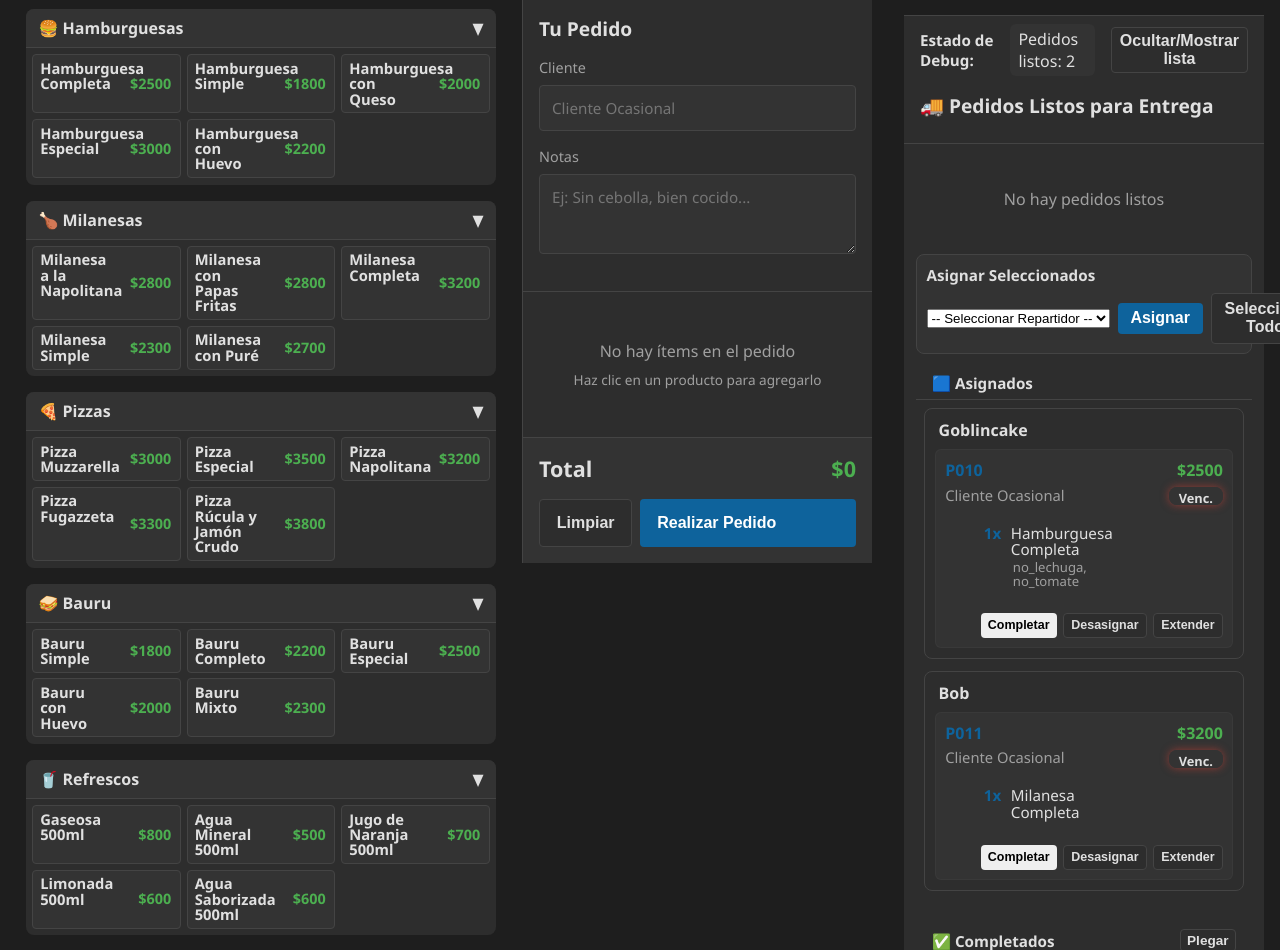
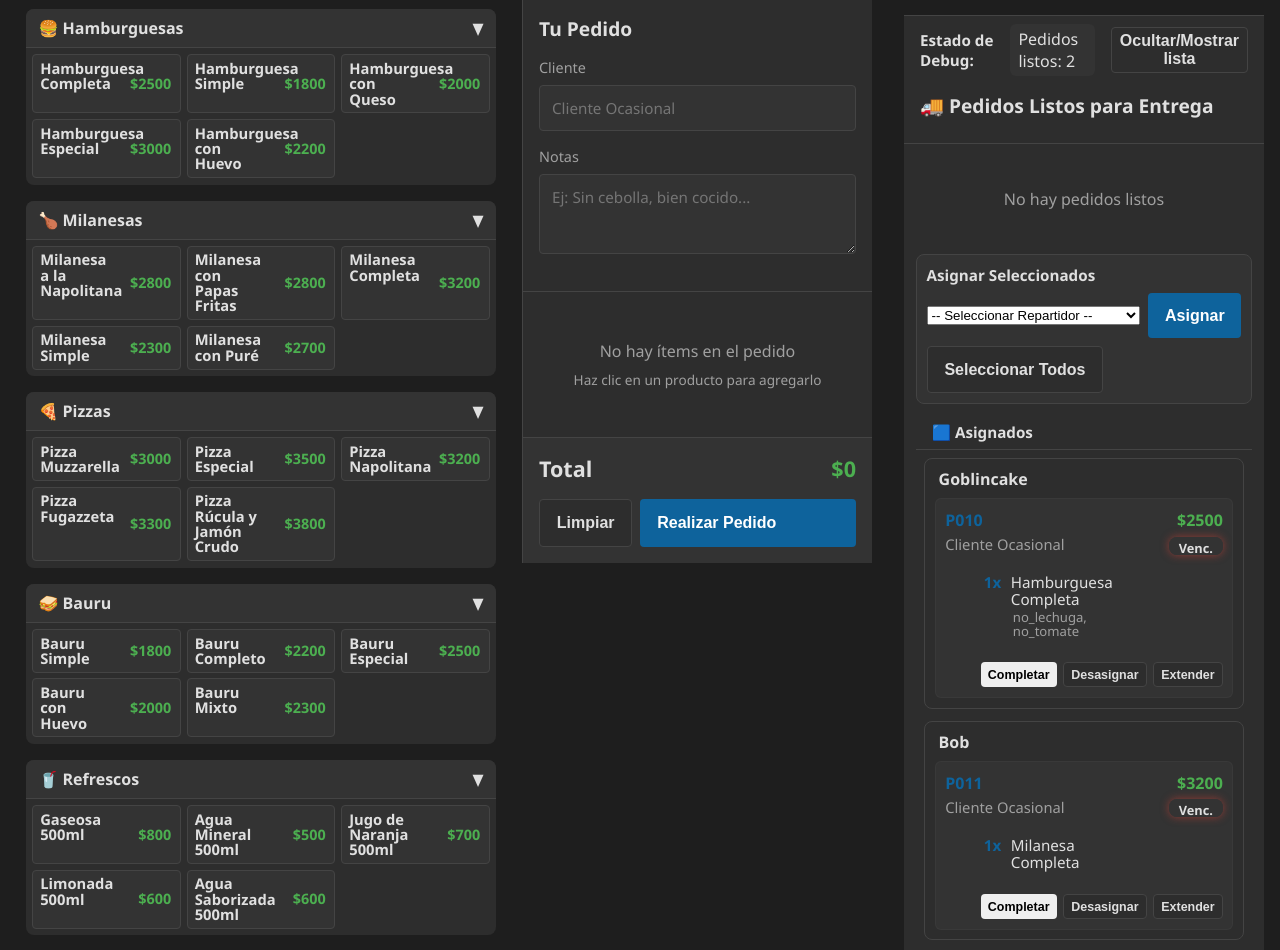
Before and after one commit to Goblincake/delicatessenV8, a Flask app: page / in a window 1280 px wide. Shown: the part 149-1099 px from the top of the page. Run offline with Flask 3, Linux system fonts and the light colour scheme.

Commit message:
UI: polish ready-orders panel — responsive bulk-assign row and compact buttons

```diff
--- a/templates/index.html
+++ b/templates/index.html
@@ -293,6 +293,26 @@
             align-items: center;
         }
 
+        /* compact/small button used in tight controls */
+        .btn-small {
+            padding: 0.28rem 0.5rem;
+            font-size: 0.92rem;
+            border-radius: 4px;
+        }
+
+        /* bulk assign row should wrap on narrow widths to avoid overflow */
+        .bulk-assign-row {
+            display: flex;
+            gap: 0.5rem;
+            align-items: center;
+            flex-wrap: wrap;
+        }
+
+        .bulk-assign-row select {
+            min-width: 0; /* allow shrinking in flex */
+            flex: 1 1 auto;
+        }
+
         .ready-orders-list .driver-select {
             flex: 1;
         }
@@ -821,12 +841,12 @@
                     <!-- Bulk Assign Section -->
                     <div style="margin-top:0; padding:0.6rem; background:var(--bg-card); border-radius:8px; border:1px solid var(--border);">
                         <h4 style="margin:0 0 0.5rem 0; font-size:0.95rem;">Asignar Seleccionados</h4>
-                        <div style="display:flex; gap:0.5rem; align-items:center;">
-                            <select id="bulkDriverSelect" style="flex:1;">
+                        <div class="bulk-assign-row" style="margin:0;">
+                            <select id="bulkDriverSelect">
                                 <option value="">-- Seleccionar Repartidor --</option>
                             </select>
-                            <button id="bulkAssignBtn" class="btn btn-primary" style="padding:0.4rem 0.8rem;">Asignar</button>
-                            <button id="selectAllBtn" class="btn btn-secondary" style="padding:0.4rem 0.8rem;">Seleccionar Todos</button>
+                            <button id="bulkAssignBtn" class="btn btn-primary btn-small">Asignar</button>
+                            <button id="selectAllBtn" class="btn btn-secondary btn-small">Seleccionar Todos</button>
                         </div>
                     </div>
 
```
